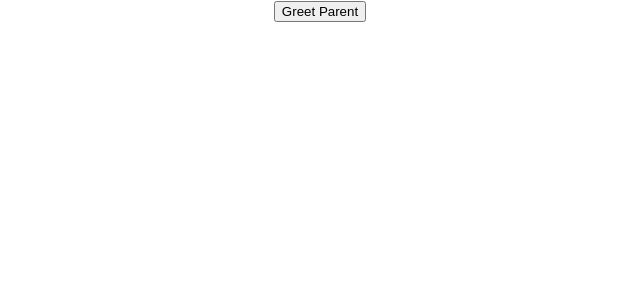
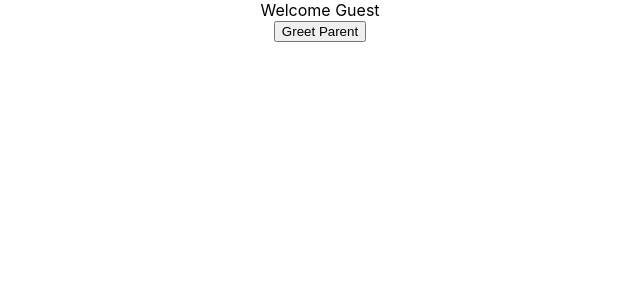
Before and after one commit to eniskastrati/reactjs-study, a React (Create React App) app in the folder reactapp/: page / in a window 1280 px wide. Shown: the top 300 px of the page, without its empty margins (320-960 px from the left). Built offline with nearby package versions, Linux system fonts and the light colour scheme.

Commit message:
#comment conditional rendering

```diff
--- a/reactapp/src/App.js
+++ b/reactapp/src/App.js
@@ -8,11 +8,13 @@
 import Click from './components/Click';
 import ClassClick from './components/ClassClick';
 import ParentComponent from './components/ParentComponent';
+import UserGreeting from "./components/UserGreeting";
 
 function App() {
   return (
     <div className="App">
       {/* <EvenBind /> */}
+        <UserGreeting />
       <ParentComponent />
       {/* <ClassClick /> */}
       {/* <Greet name={"enis"} heroName={"Kastrati"} /> */}
--- /dev/null
+++ b/reactapp/src/components/UserGreeting.js
@@ -0,0 +1,27 @@
+import React, {Component} from 'react'
+
+class UserGreeting extends Component{
+
+    constructor() {
+        super();
+
+        this.state = {
+            isLoggedIn: false
+        }
+    }
+
+    render() {
+        if(this.state.isLoggedIn){
+            return (
+                <div>Welcome Enis</div>
+            )
+        }else {
+            return (
+                <div>Welcome Guest</div>
+            )
+        }
+
+    }
+}
+
+export default UserGreeting;
```
